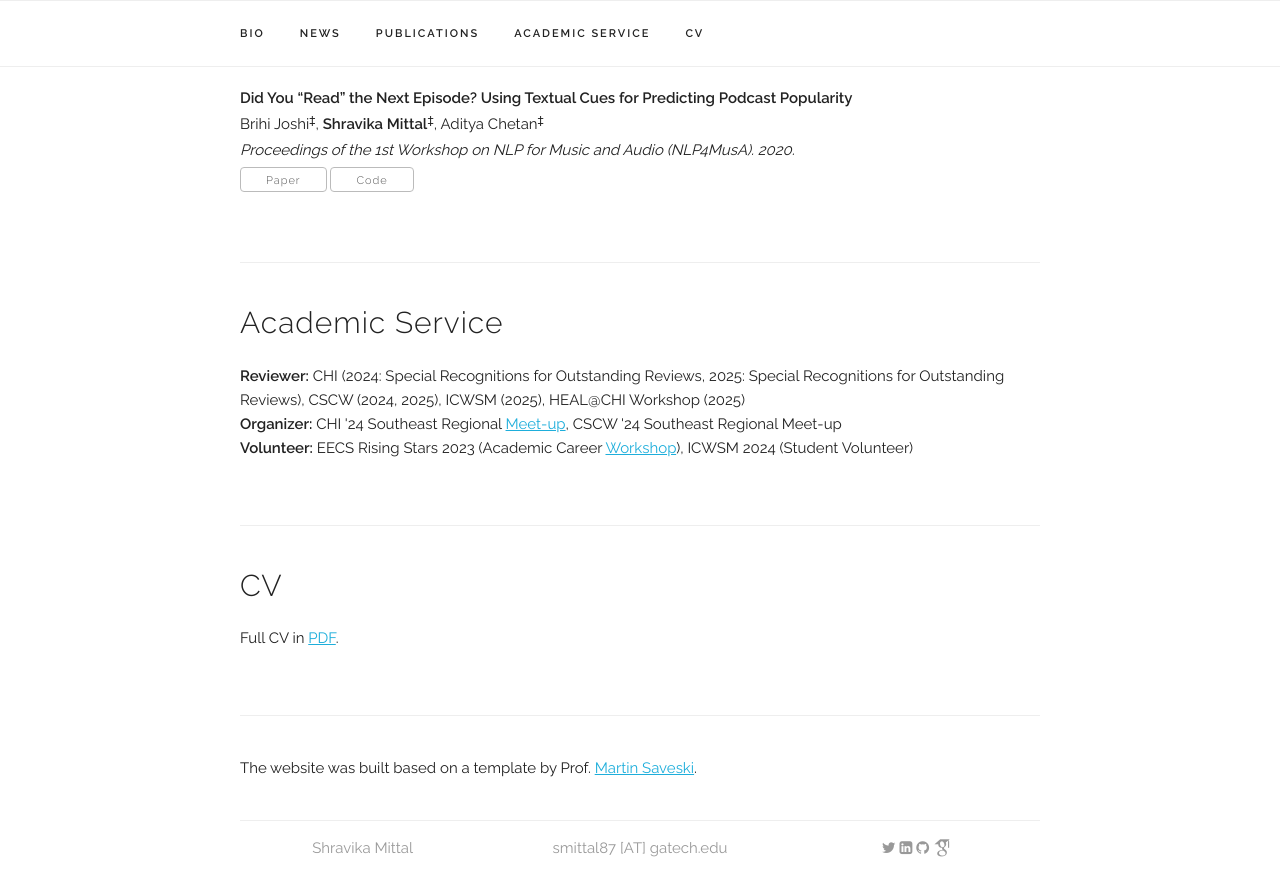
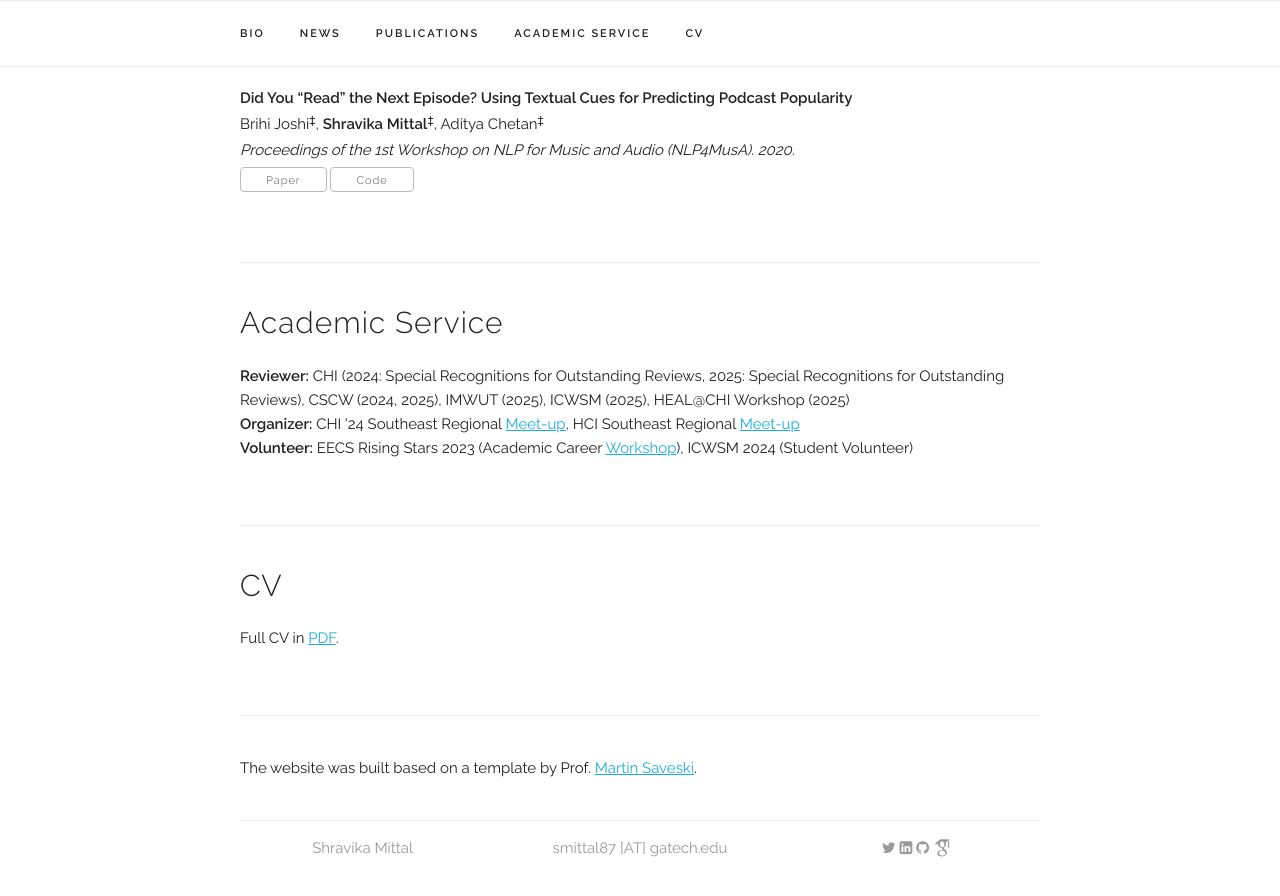
Before and after one commit to mittalshravika/mittalshravika.github.io, a Jekyll site: the page built from index.html, in a window 1280 px wide and 900 px high, scrolled down 2894 px. Shown: the top 896 px of the window. Built offline with Jekyll 4.4.1, drawn with Linux system fonts in a browser that asks for light colours; some web fonts are replaced.

Commit message:
added link to meetup

```diff
--- a/index.html
+++ b/index.html
@@ -381,9 +381,9 @@ title: Home
 <div class="docs-section" id="service">
   <h4>Academic Service</h4>
   <p>
-    <b>Reviewer:</b> CHI (2024: Special Recognitions for Outstanding Reviews, 2025: Special Recognitions for Outstanding Reviews), CSCW (2024, 2025), ICWSM (2025), HEAL@CHI Workshop (2025)
+    <b>Reviewer:</b> CHI (2024: Special Recognitions for Outstanding Reviews, 2025: Special Recognitions for Outstanding Reviews), CSCW (2024, 2025), IMWUT (2025), ICWSM (2025), HEAL@CHI Workshop (2025)
     <br>
-    <b>Organizer:</b> CHI '24 Southeast Regional <a href="https://cafe.hci.social/" target="_blank">Meet-up</a>, CSCW '24 Southeast Regional Meet-up
+    <b>Organizer:</b> CHI '24 Southeast Regional <a href="https://cafe.hci.social/" target="_blank">Meet-up</a>, HCI Southeast Regional <a href="https://sites.gatech.edu/hci-southeast/hci-southeast-meetup/" target="_blank">Meet-up</a>
     <br>
     <b>Volunteer:</b> EECS Rising Stars 2023 (Academic Career <a href="https://eecsrisingstars2023.cc.gatech.edu/" target="_blank">Workshop</a>), ICWSM 2024 (Student Volunteer)
   </p>
```
